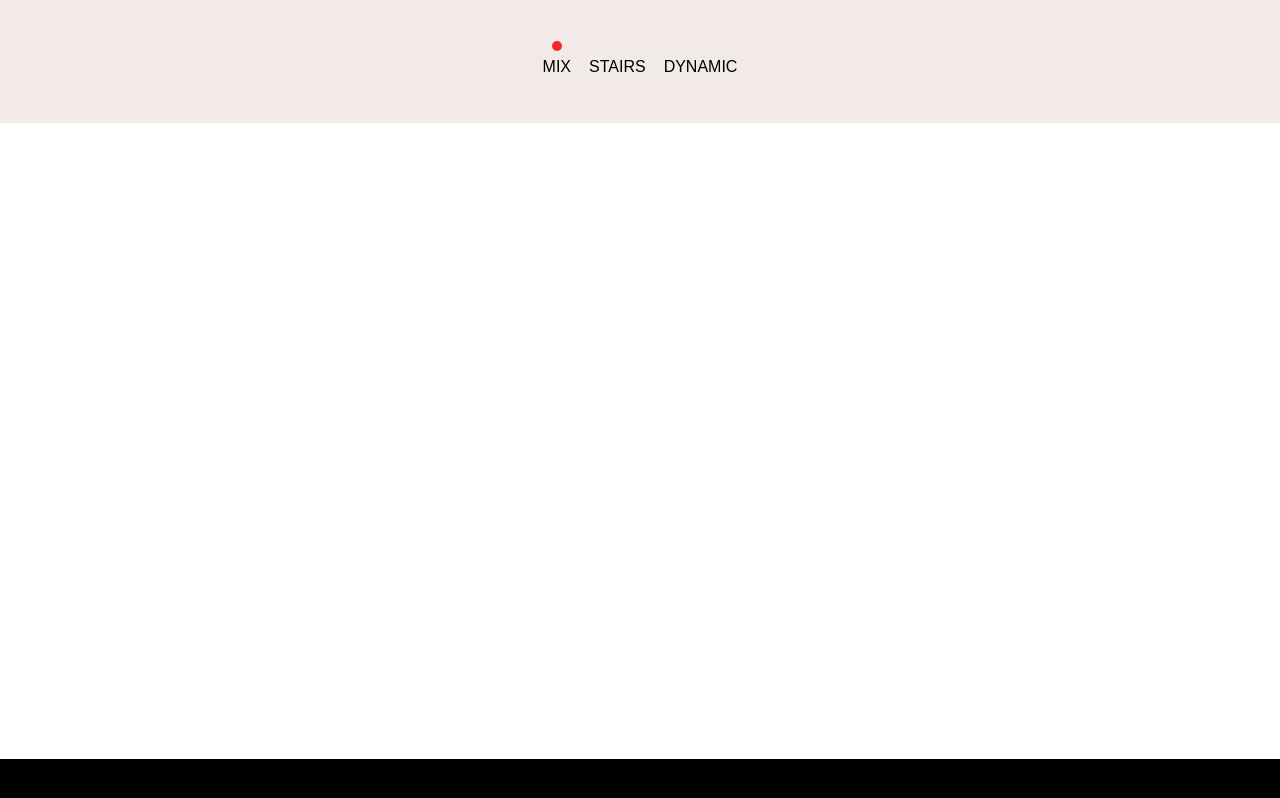
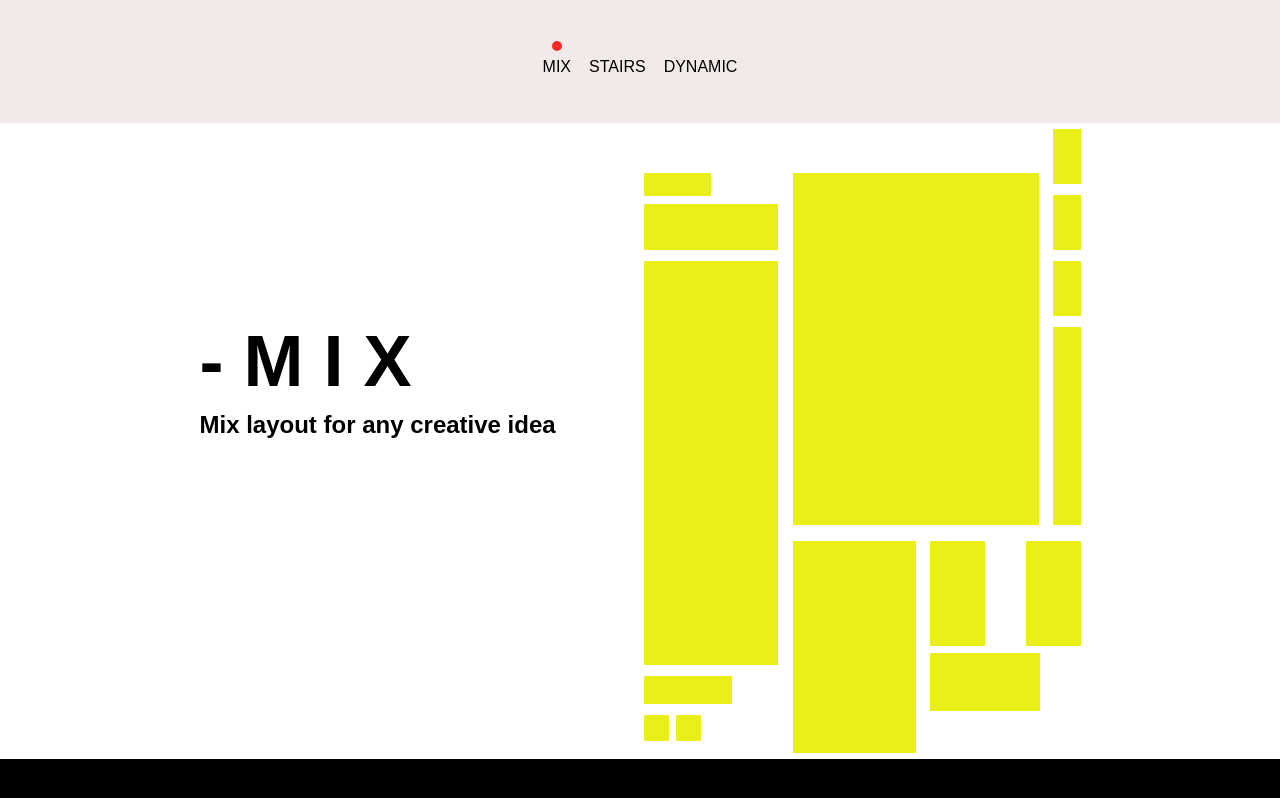
Before and after one commit to asaf-baibekov-shenkar/2_ex3, a plain HTML site: page index.html in a window 1280 px wide. Drawn offline with Linux system fonts and the light colour scheme; a web font is replaced by a local one.

Commit message:
finish building the first page

```diff
--- a/css/style.css
+++ b/css/style.css
@@ -81,3 +81,169 @@ footer {
 	background-color: var(--footer-background-color);
 	height: var(--footer-height);
 }
+
+.first main {
+	display: table;
+	overflow-y: scroll;
+    margin: 0 auto;
+}
+
+.first main .container {
+    display: table-cell;
+    vertical-align: middle;
+}
+
+.first main .content {
+	display: flex;
+	width: 881px;
+	height: 624px;
+}
+
+.first main .content .titles {
+	flex: 1;
+}
+
+.first main .content .titles .top {
+	height: 50%;
+	display: flex;
+	flex-direction: column;
+	justify-content: end;
+	padding-bottom: 20px;
+}
+
+.first main .content .titles h1 {
+	margin: 0;
+	font-size: 72px;
+	font-weight: 700;
+	line-height: 96px;
+}
+
+.first main .content .titles h2 {
+	margin: 0;
+	font-size: 24px;
+	line-height: 32px;
+}
+
+.first main .content .rectangles {
+	width: 437px;
+	display: flex;
+    gap: 15px;
+}
+
+.first main .content .rectangles .rectangle {
+    background-color: #EBEF18;
+}
+
+.first main .content .rectangles .left {
+	width: 134px;
+}
+
+.first main .content .rectangles .right {
+	width: 288px;
+}
+
+.first main .content .rectangles .left {
+    padding-top: 44px;
+}
+
+.first main .content .rectangles .left .rectangle:nth-child(1) {
+    height: 23px;
+    width: 50%;
+    margin-bottom: 8px;
+}
+
+.first main .content .rectangles .left .rectangle:nth-child(2) {
+    height: 46px;
+    margin-bottom: 11px;
+}
+
+.first main .content .rectangles .left .rectangle:nth-child(3) {
+    height: 404px;
+    margin-bottom: 11px;
+}
+
+.first main .content .rectangles .left .rectangle:nth-child(4) {
+    height: 28px;
+    width: 88px;
+    margin-bottom: 11px;
+}
+
+.first main .content .rectangles .left .row {
+    display: flex;
+    gap: 7px;
+}
+
+.first main .content .rectangles .left .row .rectangle {
+    height: 26px;
+    width: 25px;
+}
+
+.first main .content .rectangles .right {
+    display: flex;
+    flex-direction: column;
+    gap: 16px;
+}
+
+.first main .content .rectangles .right .right-top {
+    display: flex;
+    align-items: end;
+    gap: 14px;
+    height: 396px;
+}
+
+.first main .content .rectangles .right .right-top .right-top-left .rectangle {
+    width: 246px;
+    height: 352px;
+}
+
+.first main .content .rectangles .right .right-top .right-top-right {
+    display: flex;
+    flex-direction: column;
+    gap: 11px;
+}
+
+.first main .content .rectangles .right .right-top .right-top-right .rectangle {
+    width: 28px;
+    height: 55px;
+}
+
+.first main .content .rectangles .right .right-top .right-top-right .rectangle:nth-child(4) {
+    height: 198px;
+}
+
+.first main .content .rectangles .right .right-bottom {
+    display: flex;
+    gap: 14px;
+    height: 212px;
+}
+
+.first main .content .rectangles .right .right-bottom .right-bottom-right {
+    flex: 1;
+    display: flex;
+    flex-direction: column;
+    gap: 7px;
+}
+
+.first main .content .rectangles .right .right-bottom .right-bottom-left {
+    width: 123px;
+}
+
+.first main .content .rectangles .right .right-bottom .right-bottom-left .rectangle {
+    width: 100%;
+    height: 212px;
+}
+
+.first main .content .rectangles .right .right-bottom .right-bottom-left-top {
+    display: flex;
+    justify-content: space-between;
+    height: 105px;
+}
+
+.first main .content .rectangles .right .right-bottom .right-bottom-left-top .rectangle {
+    width: 55px;
+}
+
+.first main .content .rectangles .right .right-bottom .right-bottom-left-bottom .rectangle {
+    width: 110px;
+    height: 58px;
+}
--- a/index.html
+++ b/index.html
@@ -30,7 +30,55 @@
 		</div>
 	</header>
 	<main>
-
+		<div class="container">
+			<div class="content">
+				<div class="titles">
+					<div class="top">
+						<h1>- M I X</h1>
+						<h2>Mix layout for any creative idea</h2>
+					</div>
+				</div>
+				<div class="rectangles">
+					<div class="left">
+						<div class="rectangle"></div>
+						<div class="rectangle"></div>
+						<div class="rectangle"></div>
+						<div class="rectangle"></div>
+						<div class="row">
+							<div class="rectangle"></div>
+							<div class="rectangle"></div>
+						</div>
+					</div>
+					<div class="right">
+						<div class="right-top">
+							<div class="right-top-left">
+								<div class="rectangle"></div>
+							</div>
+							<div class="right-top-right">
+								<div class="rectangle"></div>
+								<div class="rectangle"></div>
+								<div class="rectangle"></div>
+								<div class="rectangle"></div>
+							</div>
+						</div>
+						<div class="right-bottom">
+							<div class="right-bottom-left">
+								<div class="rectangle"></div>
+							</div>
+							<div class="right-bottom-right">
+								<div class="right-bottom-left-top">
+									<div class="rectangle"></div>
+									<div class="rectangle"></div>
+								</div>
+								<div class="right-bottom-left-bottom">
+									<div class="rectangle"></div>
+								</div>
+							</div>
+						</div>
+					</div>
+				</div>
+			</div>
+		</div>
 	</main>
 	<footer></footer>
 </body>
```
